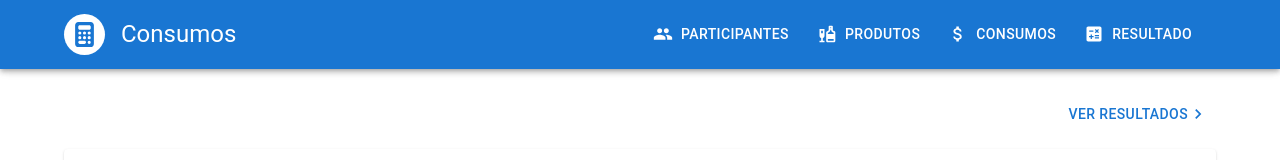
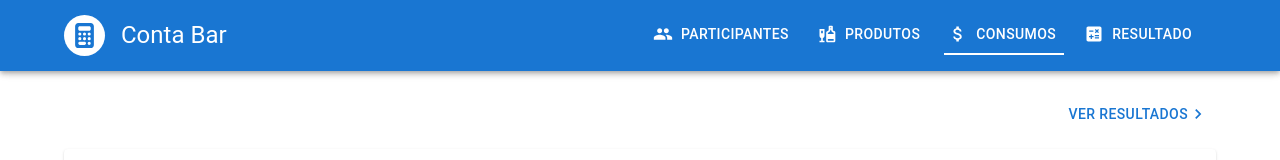
Before and after one commit to jonatas1n/divide-ai, a React (Vite) app: page /conta-bar/costs in a window 1280 px wide. Shown: the top 160 px of the page. Built offline with nearby package versions, Linux system fonts and the light colour scheme.

Commit message:
feat: change title

```diff
--- a/src/components/Header/index.tsx
+++ b/src/components/Header/index.tsx
@@ -21,13 +21,12 @@ const routes = {
   result: { label: "Resultado", icon: Calculate },
 };
 
-type HeaderProps = {
-  title: string;
-};
+const TITLE = "Conta Bar";
 
-export const Header = ({ title }: HeaderProps) => {
+export const Header = () => {
   const [showMenu, setShowMenu] = useState(false);
   const toggleMenu = () => setShowMenu(!showMenu);
+  const currentPath = window.location.pathname.split("/").pop();
 
   return (
     <AppBar position="fixed">
@@ -53,7 +52,7 @@ export const Header = ({ title }: HeaderProps) => {
             >
               <img src="icon.svg" alt="Conta-bar logo" width={25} height={25} />
             </Box>
-            <Typography variant="h5">{title}</Typography>
+            <Typography variant="h5">{TITLE}</Typography>
           </Stack>
           <Stack justifyContent="center">
             <Button
@@ -86,6 +85,8 @@ export const Header = ({ title }: HeaderProps) => {
                     marginLeft: 2,
                     color: "white",
                     display: "flex",
+                    borderRadius: 0,
+                    borderBottom: currentPath == path ? "2px solid white" : "none",
                   }}
                 >
                   {route.label}
```
